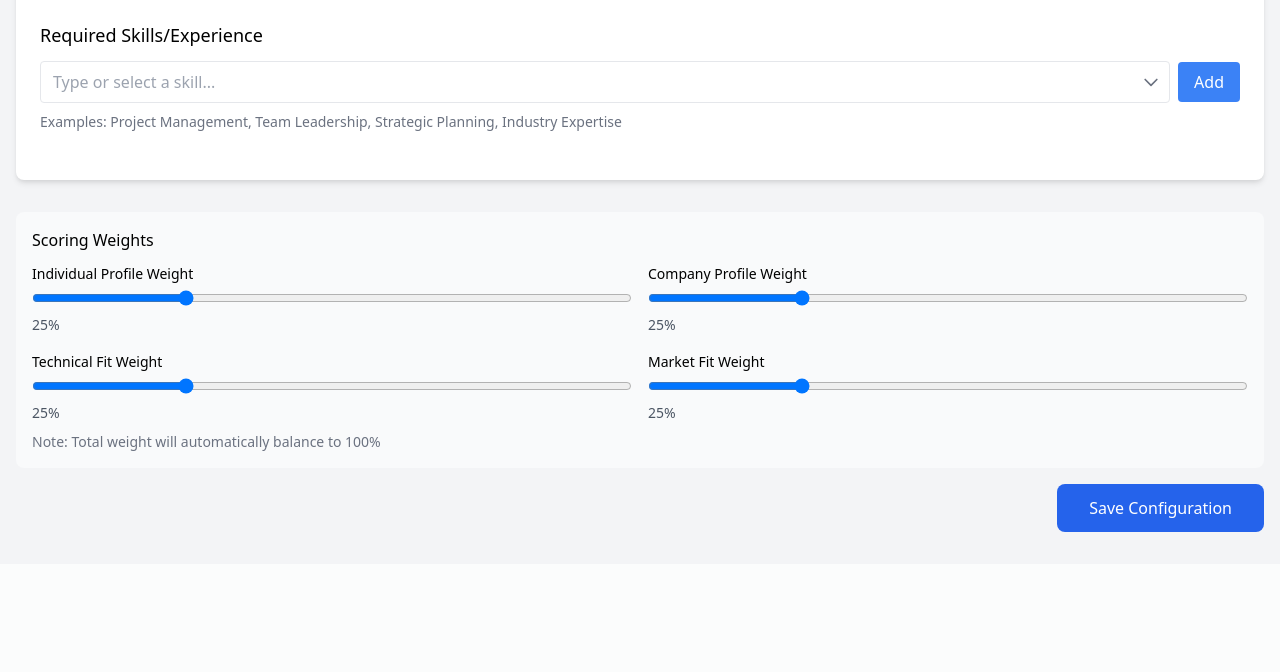
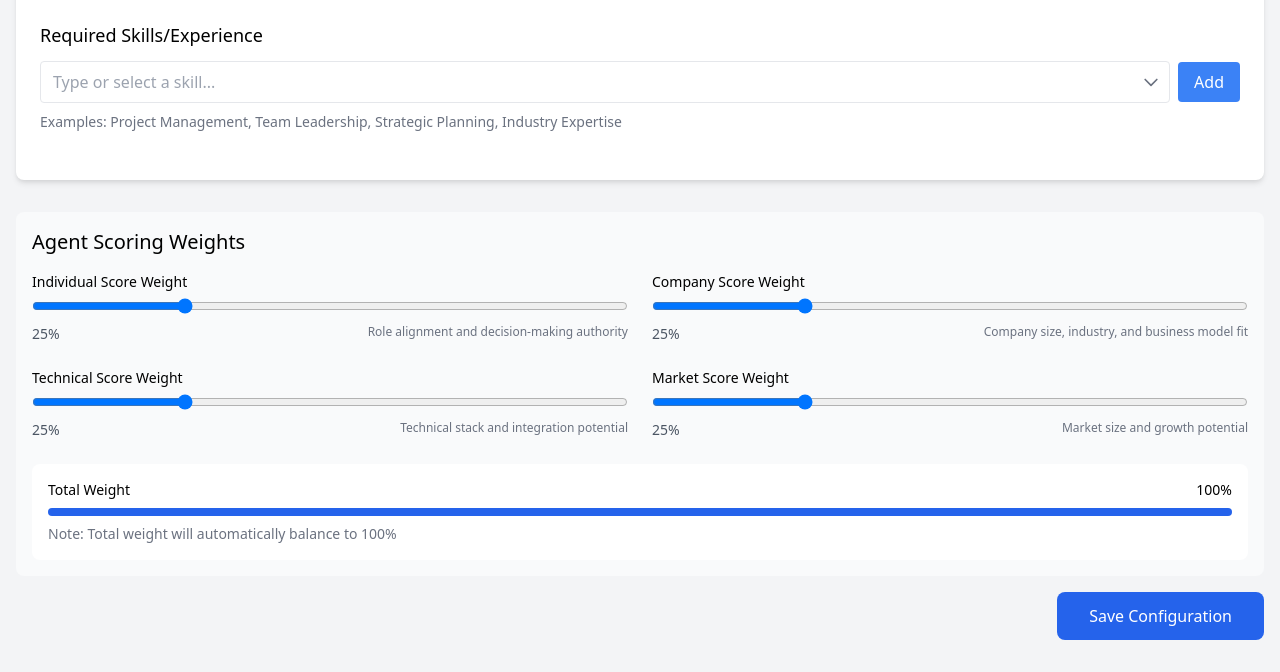
Before and after one commit to Getting-Automated/sales-team-ai-agents, a Python web app: template getting_automated_sales_ai_agent/src/getting_automated_sales_ai_agent/ui/templates/config_manager.html in a window 1280 px wide. Shown: the part 1967-2639 px from the top of the page. Before the commit the page ends 2499 px from the top, so only its background shows below. Run offline with Jinja, Linux system fonts and the light colour scheme; the template is opened without the code that fills it, so the values that code supplies are empty; some libraries are stand-ins or nearby versions.

Commit message:
updated config manager

```diff
--- a/getting_automated_sales_ai_agent/src/getting_automated_sales_ai_agent/ui/static/js/config_manager.js
+++ b/getting_automated_sales_ai_agent/src/getting_automated_sales_ai_agent/ui/static/js/config_manager.js
@@ -1,95 +1,120 @@
-// Weight calculation functions
-function updateCompanyWeights() {
+// Weight management functions
+function updateWeights(event) {
     const weights = {
-        industry: parseInt($("#industryWeight").val()),
-        size: parseInt($("#sizeWeight").val()),
-        location: parseInt($("#locationWeight").val()),
-        growth: parseInt($("#growthWeight").val())
-    };
-
-    const total = Object.values(weights).reduce((a, b) => a + b, 0);
-    const factor = 100 / total;
-
-    // Update all weights proportionally
-    $("#industryWeight").val(Math.round(weights.industry * factor));
-    $("#sizeWeight").val(Math.round(weights.size * factor));
-    $("#locationWeight").val(Math.round(weights.location * factor));
-    $("#growthWeight").val(Math.round(weights.growth * factor));
-
-    // Update displays
-    $("#industryWeightValue").text(Math.round(weights.industry * factor) + "%");
-    $("#sizeWeightValue").text(Math.round(weights.size * factor) + "%");
-    $("#locationWeightValue").text(Math.round(weights.location * factor) + "%");
-    $("#growthWeightValue").text(Math.round(weights.growth * factor) + "%");
-}
-
-function updateIndividualWeights() {
-    const weights = {
-        role: parseInt($("#roleWeight").val()),
-        authority: parseInt($("#authorityWeight").val()),
-        department: parseInt($("#departmentWeight").val()),
-        skills: parseInt($("#skillsWeight").val())
-    };
-
-    const total = Object.values(weights).reduce((a, b) => a + b, 0);
-    const factor = 100 / total;
-
-    // Update all weights proportionally
-    $("#roleWeight").val(Math.round(weights.role * factor));
-    $("#authorityWeight").val(Math.round(weights.authority * factor));
-    $("#departmentWeight").val(Math.round(weights.department * factor));
-    $("#skillsWeight").val(Math.round(weights.skills * factor));
-
-    // Update displays
-    $("#roleWeightValue").text(Math.round(weights.role * factor) + "%");
-    $("#authorityWeightValue").text(Math.round(weights.authority * factor) + "%");
-    $("#departmentWeightValue").text(Math.round(weights.department * factor) + "%");
-    $("#skillsWeightValue").text(Math.round(weights.skills * factor) + "%");
-}
-
-function updateTechnicalWeights() {
-    const weights = {
-        techStack: parseInt($("#techStackWeight").val()),
-        integration: parseInt($("#integrationWeight").val()),
-        infrastructure: parseInt($("#infrastructureWeight").val())
-    };
-
-    const total = Object.values(weights).reduce((a, b) => a + b, 0);
-    const factor = 100 / total;
-
-    // Update all weights proportionally
-    $("#techStackWeight").val(Math.round(weights.techStack * factor));
-    $("#integrationWeight").val(Math.round(weights.integration * factor));
-    $("#infrastructureWeight").val(Math.round(weights.infrastructure * factor));
-
-    // Update displays
-    $("#techStackWeightValue").text(Math.round(weights.techStack * factor) + "%");
-    $("#integrationWeightValue").text(Math.round(weights.integration * factor) + "%");
-    $("#infrastructureWeightValue").text(Math.round(weights.infrastructure * factor) + "%");
-}
-
-function updateOverallWeights() {
-    const weights = {
+        individual: parseInt($("#individualWeight").val()),
         company: parseInt($("#companyWeight").val()),
-        individual: parseInt($("#individualWeight").val()),
         technical: parseInt($("#technicalWeight").val()),
         market: parseInt($("#marketWeight").val())
     };
 
-    const total = Object.values(weights).reduce((a, b) => a + b, 0);
-    const factor = 100 / total;
+    // If a weight was changed, adjust others proportionally
+    if (event) {
+        const changedId = event.target.id;
+        const changedWeight = weights[changedId.replace("Weight", "")];
+        const remainingWeights = Object.keys(weights).filter(key => key + "Weight" !== changedId);
 
-    // Update all weights proportionally
-    $("#companyWeight").val(Math.round(weights.company * factor));
-    $("#individualWeight").val(Math.round(weights.individual * factor));
-    $("#technicalWeight").val(Math.round(weights.technical * factor));
-    $("#marketWeight").val(Math.round(weights.market * factor));
+        const totalOtherWeights = remainingWeights.reduce((sum, key) => sum + weights[key], 0);
+        const targetTotal = 100;
+        const currentTotal = Object.values(weights).reduce((sum, val) => sum + val, 0);
 
-    // Update displays
-    $("#companyWeightValue").text(Math.round(weights.company * factor) + "%");
-    $("#individualWeightValue").text(Math.round(weights.individual * factor) + "%");
-    $("#technicalWeightValue").text(Math.round(weights.technical * factor) + "%");
-    $("#marketWeightValue").text(Math.round(weights.market * factor) + "%");
+        if (currentTotal !== targetTotal) {
+            const adjustment = (targetTotal - changedWeight) / remainingWeights.length;
+            remainingWeights.forEach(key => {
+                weights[key] = Math.round(adjustment);
+                $("#" + key + "Weight").val(weights[key]);
+            });
+        }
+    }
+
+    // Update display values and total
+    Object.keys(weights).forEach(key => {
+        $("#" + key + "WeightValue").text(weights[key] + "%");
+    });
+
+    // Update total weight display
+    const totalWeight = Object.values(weights).reduce((sum, val) => sum + val, 0);
+    $("#totalWeight").text(totalWeight + "%");
+    $("#totalWeightBar").css("width", totalWeight + "%");
+
+    // Change color based on total
+    const barColor = totalWeight === 100 ? "bg-blue-600" : "bg-red-600";
+    $("#totalWeightBar").removeClass("bg-blue-600 bg-red-600").addClass(barColor);
+}
+
+// Initialize weight sliders
+function initializeWeights() {
+    const weightIds = ["individual", "company", "technical", "market"];
+
+    // Set initial values
+    weightIds.forEach(id => {
+        const slider = $("#" + id + "Weight");
+        slider.val(25);
+        $("#" + id + "WeightValue").text("25%");
+
+        // Add event listeners
+        slider.on("input", updateWeights);
+    });
+
+    // Initialize total weight display
+    $("#totalWeight").text("100%");
+    $("#totalWeightBar").css("width", "100%");
+}
+
+// Score calculation
+function calculateScore() {
+    const weights = {
+        individual: parseInt($("#individualWeight").val()) / 100,
+        company: parseInt($("#companyWeight").val()) / 100,
+        technical: parseInt($("#technicalWeight").val()) / 100,
+        market: parseInt($("#marketWeight").val()) / 100
+    };
+
+    const scoreValues = {
+        high: 1.0,
+        medium: 0.5,
+        low: 0.25,
+        none: 0
+    };
+
+    // Individual Score
+    const individualScore = (
+        scoreValues[document.getElementById('roleAlignment').value] +
+        scoreValues[document.getElementById('decisionAuthority').value] +
+        scoreValues[document.getElementById('departmentFit').value]
+    ) / 3 * weights.individual;
+
+    // Company Score
+    const companyScore = (
+        scoreValues[document.getElementById('companySize').value] +
+        scoreValues[document.getElementById('industryFit').value] +
+        scoreValues[document.getElementById('businessModel').value]
+    ) / 3 * weights.company;
+
+    // Technical Score
+    const technicalScore = (
+        scoreValues[document.getElementById('techStack').value] +
+        scoreValues[document.getElementById('integration').value] +
+        scoreValues[document.getElementById('infrastructure').value]
+    ) / 3 * weights.technical;
+
+    // Market Score
+    const marketScore = (
+        scoreValues[document.getElementById('marketSize').value] +
+        scoreValues[document.getElementById('marketGrowth').value] +
+        scoreValues[document.getElementById('competitivePosition').value]
+    ) / 3 * weights.market;
+
+    const totalScore = (individualScore + companyScore + technicalScore + marketScore) * 100;
+
+    return {
+        total: totalScore.toFixed(1),
+        breakdown: {
+            individual: (individualScore * 100).toFixed(1),
+            company: (companyScore * 100).toFixed(1),
+            technical: (technicalScore * 100).toFixed(1),
+            market: (marketScore * 100).toFixed(1)
+        }
+    };
 }
 
 // Tag management functions
@@ -124,33 +149,14 @@ function getTags(type) {
 // Configuration management
 function getConfiguration() {
     return {
+        weights: {
+            individual: parseInt($("#individualWeight").val()),
+            company: parseInt($("#companyWeight").val()),
+            technical: parseInt($("#technicalWeight").val()),
+            market: parseInt($("#marketWeight").val())
+        },
         customer_icp: {
             profile_overview: $("#targetOverview").val(),
-            weights: {
-                company: {
-                    industry: parseInt($("#industryWeight").val()),
-                    size: parseInt($("#sizeWeight").val()),
-                    location: parseInt($("#locationWeight").val()),
-                    growth: parseInt($("#growthWeight").val())
-                },
-                individual: {
-                    role: parseInt($("#roleWeight").val()),
-                    authority: parseInt($("#authorityWeight").val()),
-                    department: parseInt($("#departmentWeight").val()),
-                    skills: parseInt($("#skillsWeight").val())
-                },
-                technical: {
-                    tech_stack: parseInt($("#techStackWeight").val()),
-                    integration: parseInt($("#integrationWeight").val()),
-                    infrastructure: parseInt($("#infrastructureWeight").val())
-                },
-                overall: {
-                    company: parseInt($("#companyWeight").val()),
-                    individual: parseInt($("#individualWeight").val()),
-                    technical: parseInt($("#technicalWeight").val()),
-                    market: parseInt($("#marketWeight").val())
-                }
-            },
             tags: {
                 industries: getTags('industry'),
                 business_models: getTags('businessModel'),
@@ -172,53 +178,24 @@ function getConfiguration() {
 }
 
 function loadConfiguration(config) {
-    if (!config || !config.customer_icp) return;
+    if (config.weights) {
+        const { individual, company, technical, market } = config.weights;
 
+        $("#individualWeight").val(individual);
+        $("#companyWeight").val(company);
+        $("#technicalWeight").val(technical);
+        $("#marketWeight").val(market);
+
+        updateWeights();
+    }
+
+    if (config.customer_icp) {
         const icp = config.customer_icp;
 
         // Load text fields
         $("#targetOverview").val(icp.profile_overview || '');
         $("#minEmployees").val(icp.minimum_requirements?.employee_count_min || '');
         $("#maxEmployees").val(icp.minimum_requirements?.employee_count_max || '');
-
-    // Load weights
-    if (icp.weights) {
-        const weights = icp.weights;
-        // Company weights
-        if (weights.company) {
-            $("#industryWeight").val(weights.company.industry || 25);
-            $("#sizeWeight").val(weights.company.size || 25);
-            $("#locationWeight").val(weights.company.location || 25);
-            $("#growthWeight").val(weights.company.growth || 25);
-            updateCompanyWeights();
-        }
-
-        // Individual weights
-        if (weights.individual) {
-            $("#roleWeight").val(weights.individual.role || 30);
-            $("#authorityWeight").val(weights.individual.authority || 30);
-            $("#departmentWeight").val(weights.individual.department || 20);
-            $("#skillsWeight").val(weights.individual.skills || 20);
-            updateIndividualWeights();
-        }
-
-        // Technical weights
-        if (weights.technical) {
-            $("#techStackWeight").val(weights.technical.tech_stack || 40);
-            $("#integrationWeight").val(weights.technical.integration || 30);
-            $("#infrastructureWeight").val(weights.technical.infrastructure || 30);
-            updateTechnicalWeights();
-        }
-
-        // Overall weights
-        if (weights.overall) {
-            $("#companyWeight").val(weights.overall.company || 30);
-            $("#individualWeight").val(weights.overall.individual || 30);
-            $("#technicalWeight").val(weights.overall.technical || 20);
-            $("#marketWeight").val(weights.overall.market || 20);
-            updateOverallWeights();
-        }
-    }
 
         // Load tags
         function loadTags(tags, type) {
@@ -249,20 +226,61 @@ function loadConfiguration(config) {
         loadTags(icp.required_skills, 'skill');
         loadTags(icp.negative_criteria, 'negative');
     }
+}
+
+function showResults(score) {
+    const resultsHtml = `
+        <div class="bg-white rounded-lg shadow-md p-6">
+            <h3 class="text-xl font-semibold mb-4">Lead Score: ${score.total}%</h3>
+            <div class="space-y-3">
+                <div class="flex justify-between">
+                    <span>Individual Score (${$("#individualWeight").val()}%):</span>
+                    <span>${score.breakdown.individual}%</span>
+                </div>
+                <div class="flex justify-between">
+                    <span>Company Score (${$("#companyWeight").val()}%):</span>
+                    <span>${score.breakdown.company}%</span>
+                </div>
+                <div class="flex justify-between">
+                    <span>Technical Score (${$("#technicalWeight").val()}%):</span>
+                    <span>${score.breakdown.technical}%</span>
+                </div>
+                <div class="flex justify-between">
+                    <span>Market Score (${$("#marketWeight").val()}%):</span>
+                    <span>${score.breakdown.market}%</span>
+                </div>
+            </div>
+            <div class="mt-4 p-3 ${getRecommendationClass(score.total)} rounded">
+                <span class="font-medium">Recommendation: </span>
+                ${getRecommendationText(score.total)}
+            </div>
+        </div>
+    `;
+    $("#results").html(resultsHtml);
+}
+
+function getRecommendationClass(score) {
+    if (score >= 80) return 'bg-green-100 text-green-800';
+    if (score >= 60) return 'bg-yellow-100 text-yellow-800';
+    return 'bg-red-100 text-red-800';
+}
+
+function getRecommendationText(score) {
+    if (score >= 80) {
+        return 'High fit - Strong alignment with ICP. Prioritize this lead.';
+    } else if (score >= 60) {
+        return 'Medium fit - Some alignment with ICP. Consider pursuing with caution.';
+    } else {
+        return 'Low fit - Significant gaps in alignment. May not be ideal target at this time.';
+    }
+}
 
 // Initialize everything when document is ready
 $(document).ready(function() {
-    // Initialize weight sliders
-    updateCompanyWeights();
-    updateIndividualWeights();
-    updateTechnicalWeights();
-    updateOverallWeights();
+    initializeWeights();
 
     // Add event listeners for weight changes
-    $("#industryWeight, #sizeWeight, #locationWeight, #growthWeight").on('input', updateCompanyWeights);
-    $("#roleWeight, #authorityWeight, #departmentWeight, #skillsWeight").on('input', updateIndividualWeights);
-    $("#techStackWeight, #integrationWeight, #infrastructureWeight").on('input', updateTechnicalWeights);
-    $("#companyWeight, #individualWeight, #technicalWeight, #marketWeight").on('input', updateOverallWeights);
+    $("#individualWeight, #companyWeight, #technicalWeight, #marketWeight").on('input', updateWeights);
 
     // Initialize autocomplete for all input fields
     const inputMappings = {
--- a/getting_automated_sales_ai_agent/src/getting_automated_sales_ai_agent/ui/templates/config_manager.html
+++ b/getting_automated_sales_ai_agent/src/getting_automated_sales_ai_agent/ui/templates/config_manager.html
@@ -254,30 +254,61 @@
 
         <!-- Weight Adjustment -->
         <div class="mt-6 p-4 bg-gray-50 rounded-lg">
-            <h4 class="text-md font-medium mb-3">Scoring Weights</h4>
-            <div class="grid grid-cols-1 md:grid-cols-2 gap-4">
+            <h4 class="text-xl font-medium mb-4">Agent Scoring Weights</h4>
+
+            <div class="grid grid-cols-1 md:grid-cols-2 gap-6">
+                <!-- Individual Score -->
                 <div>
-                    <label class="block text-sm font-medium mb-1">Individual Profile Weight</label>
+                    <label class="block text-sm font-medium mb-1">Individual Score Weight</label>
                     <input type="range" min="0" max="100" value="25" class="w-full" id="individualWeight">
-                    <span class="text-sm text-gray-600" id="individualWeightValue">25%</span>
+                    <div class="flex justify-between mt-1">
+                        <span class="text-sm text-gray-600" id="individualWeightValue">25%</span>
+                        <span class="text-xs text-gray-500">Role alignment and decision-making authority</span>
+                    </div>
                 </div>
+
+                <!-- Company Score -->
                 <div>
-                    <label class="block text-sm font-medium mb-1">Company Profile Weight</label>
+                    <label class="block text-sm font-medium mb-1">Company Score Weight</label>
                     <input type="range" min="0" max="100" value="25" class="w-full" id="companyWeight">
-                    <span class="text-sm text-gray-600" id="companyWeightValue">25%</span>
+                    <div class="flex justify-between mt-1">
+                        <span class="text-sm text-gray-600" id="companyWeightValue">25%</span>
+                        <span class="text-xs text-gray-500">Company size, industry, and business model fit</span>
+                    </div>
                 </div>
+
+                <!-- Technical Score -->
                 <div>
-                    <label class="block text-sm font-medium mb-1">Technical Fit Weight</label>
+                    <label class="block text-sm font-medium mb-1">Technical Score Weight</label>
                     <input type="range" min="0" max="100" value="25" class="w-full" id="technicalWeight">
-                    <span class="text-sm text-gray-600" id="technicalWeightValue">25%</span>
+                    <div class="flex justify-between mt-1">
+                        <span class="text-sm text-gray-600" id="technicalWeightValue">25%</span>
+                        <span class="text-xs text-gray-500">Technical stack and integration potential</span>
+                    </div>
                 </div>
+
+                <!-- Market Score -->
                 <div>
-                    <label class="block text-sm font-medium mb-1">Market Fit Weight</label>
+                    <label class="block text-sm font-medium mb-1">Market Score Weight</label>
                     <input type="range" min="0" max="100" value="25" class="w-full" id="marketWeight">
-                    <span class="text-sm text-gray-600" id="marketWeightValue">25%</span>
+                    <div class="flex justify-between mt-1">
+                        <span class="text-sm text-gray-600" id="marketWeightValue">25%</span>
+                        <span class="text-xs text-gray-500">Market size and growth potential</span>
+                    </div>
                 </div>
             </div>
-            <p class="text-sm text-gray-500 mt-2">Note: Total weight will automatically balance to 100%</p>
+
+            <!-- Total Weight Display -->
+            <div class="mt-6 p-4 bg-white rounded-lg">
+                <div class="flex justify-between items-center mb-2">
+                    <span class="text-sm font-medium">Total Weight</span>
+                    <span class="text-sm font-medium" id="totalWeight">100%</span>
+                </div>
+                <div class="h-2 bg-gray-200 rounded-full overflow-hidden">
+                    <div class="h-full bg-blue-600 transition-all duration-300" id="totalWeightBar" style="width: 100%"></div>
+                </div>
+                <p class="text-sm text-gray-500 mt-2">Note: Total weight will automatically balance to 100%</p>
+            </div>
         </div>
 
     <!-- Save Configuration -->
@@ -286,68 +317,7 @@
             Save Configuration
         </button>
     </div>
-        <!-- <div class="flex flex-wrap gap-4 items-center my-4">
-            <input type="text" id="templateName" placeholder="Template Name" class="border rounded px-3 py-2">
-            <button onclick="saveAsTemplate()" class="bg-blue-600 text-white px-4 py-2 rounded hover:bg-blue-700">Save as Template</button>
-            <select id="templateSelect" class="border rounded px-3 py-2">
-                <option value="">Select a template...</option>
-            </select>
-            <button onclick="loadTemplate()" class="bg-green-600 text-white px-4 py-2 rounded hover:bg-green-700">Load Template</button>
-            <button onclick="exportConfiguration()" class="bg-purple-600 text-white px-4 py-2 rounded hover:bg-purple-700">Export Configuration</button>
-        </div>
-        <div class="bg-white rounded-lg shadow-md p-6 mb-8">
-            <h2 class="text-2xl font-semibold mb-4">Template Management</h2>
-            <div class="grid grid-cols-1 md:grid-cols-2 gap-4 mb-6">
-                -- Save Template
-                <div>
-                    <label class="block text-sm font-medium mb-2">Template Name</label>
-                    <div class="flex items-center space-x-2">
-                        <input type="text"
-                            class="border rounded px-3 py-2 flex-grow"
-                            id="templateName"
-                            placeholder="Enter template name...">
-                        <button onclick="saveAsTemplate()"
-                            class="bg-blue-500 hover:bg-blue-600 text-white px-4 py-2 rounded">
-                            Save
-                        </button>
-                    </div>
-                </div>
 
-                Load Template
-                <div>
-                    <label class="block text-sm font-medium mb-2">Load Existing Template</label>
-                    <div class="flex items-center space-x-2">
-                        <select id="templateSelect"
-                            class="border rounded px-3 py-2 flex-grow">
-                            <option value="">Select a template...</option>
-                        </select>
-                        <button onclick="loadTemplate()"
-                            class="bg-blue-500 hover:bg-blue-600 text-white px-4 py-2 rounded">
-                            Load
-                        </button>
-                    </div>
-                </div>
-            </div> -->
-
-            <!-- Import/Export -->
-            <!-- <div class="flex items-center space-x-4">
-                <button onclick="exportConfiguration()"
-                    class="bg-green-500 hover:bg-green-600 text-white px-4 py-2 rounded flex items-center">
-                    <span>Export Configuration</span>
-                </button>
-
-                <div class="relative">
-                    <label class="bg-blue-500 hover:bg-blue-600 text-white px-4 py-2 rounded cursor-pointer">
-                        Import Configuration
-                        <input type="file"
-                            id="importConfig"
-                            class="hidden"
-                            accept=".json"
-                            onchange="importConfiguration(event)">
-                    </label>
-                </div>
-            </div> -->
-        </div>
 </div>
     <script>
         // Helper function to show tooltips
@@ -731,10 +701,10 @@
                 scoreValues[document.getElementById('integration').value]
             ) / 2 * weights.technical;
 
-            // Market Fit Score
+            // Market Score
             const marketScore = (
-                scoreValues[document.getElementById('painPoints').value] +
-                scoreValues[document.getElementById('growth').value]
+                scoreValues[document.getElementById('marketSize').value] +
+                scoreValues[document.getElementById('growthPotential').value]
             ) / 2 * weights.market;
 
             const totalScore = (individualScore + companyScore + technicalScore + marketScore) * 100;
@@ -770,7 +740,7 @@
                             <span>${score.breakdown.technical}%</span>
                         </div>
                         <div class="flex justify-between">
-                            <span>Market Fit (${$("#marketWeight").val()}%):</span>
+                            <span>Market Alignment (${$("#marketWeight").val()}%):</span>
                             <span>${score.breakdown.market}%</span>
                         </div>
                     </div>
```
Lines whose indentation alone changed are shown as unchanged.
